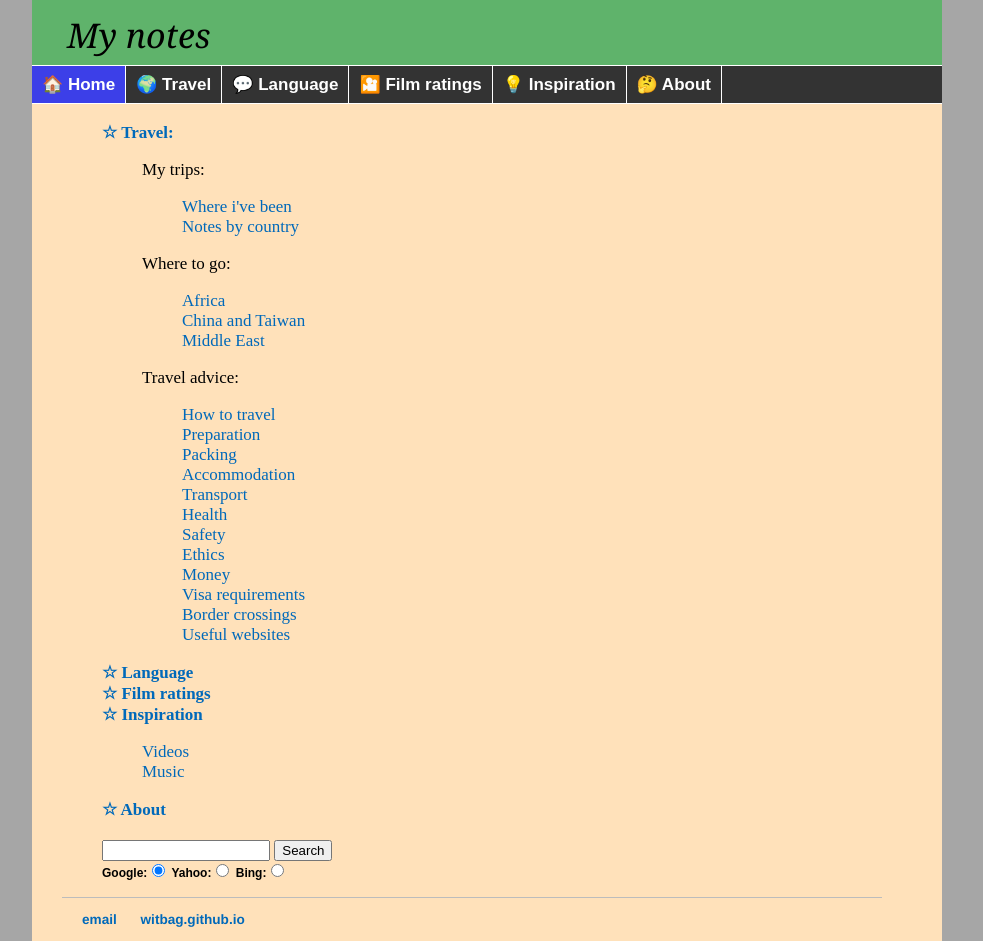
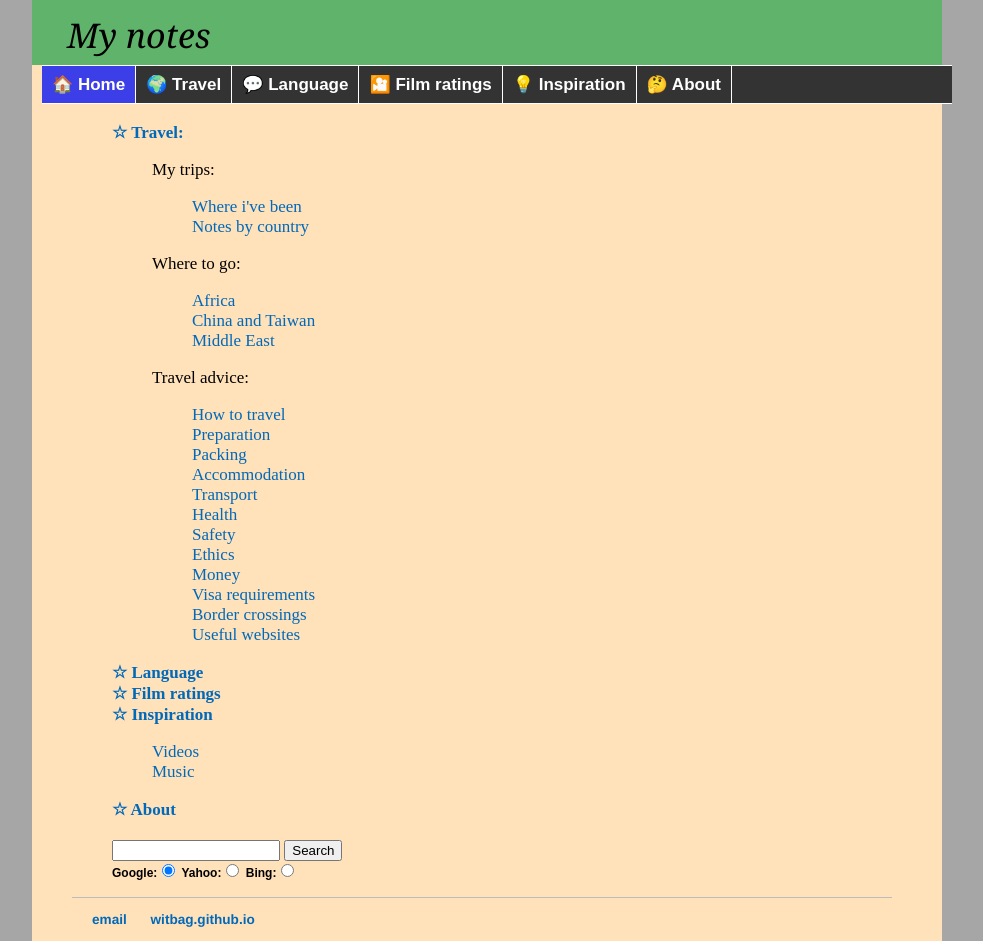
Before and after one commit to witbag/witbag.github.io, a Jekyll site: the page built from index.html, in a window 1280 px wide. Shown: the whole page, without its empty margins (153-1136 px from the left). Built offline with Jekyll 4.4.1, drawn with Linux system fonts in a browser that asks for light colours.

Commit message:
Update main.css

```diff
--- a/css/main.css
+++ b/css/main.css
@@ -13,8 +13,8 @@ background: #5fb36b;
 /*width: 100%;*/
 background: #ffe1ba;
 font-size: 17px;
-padding-left: 30px;
-padding-right: 60px;
+padding-left: 40px;
+padding-right: 50px;
 }
 #style_title {                  /*TOP BAR TITLE*/
 padding-top: 12px;
```
